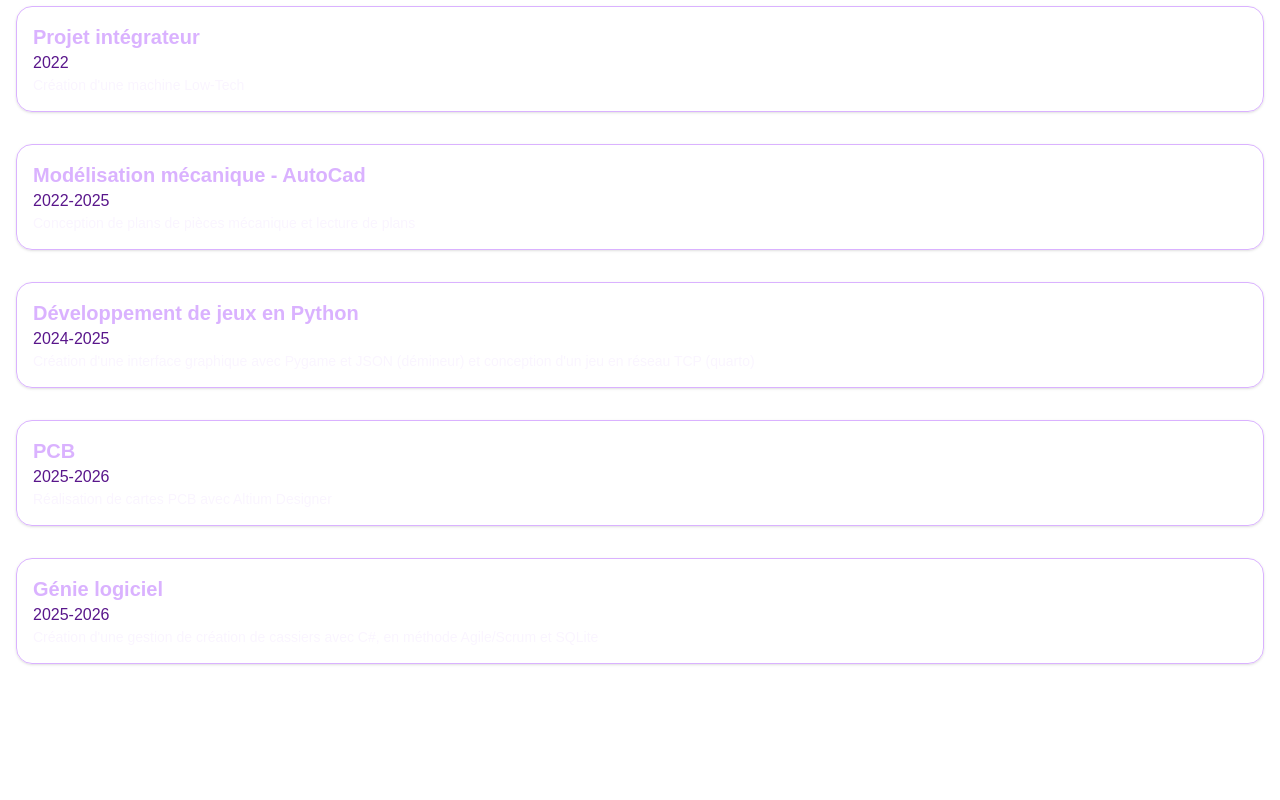
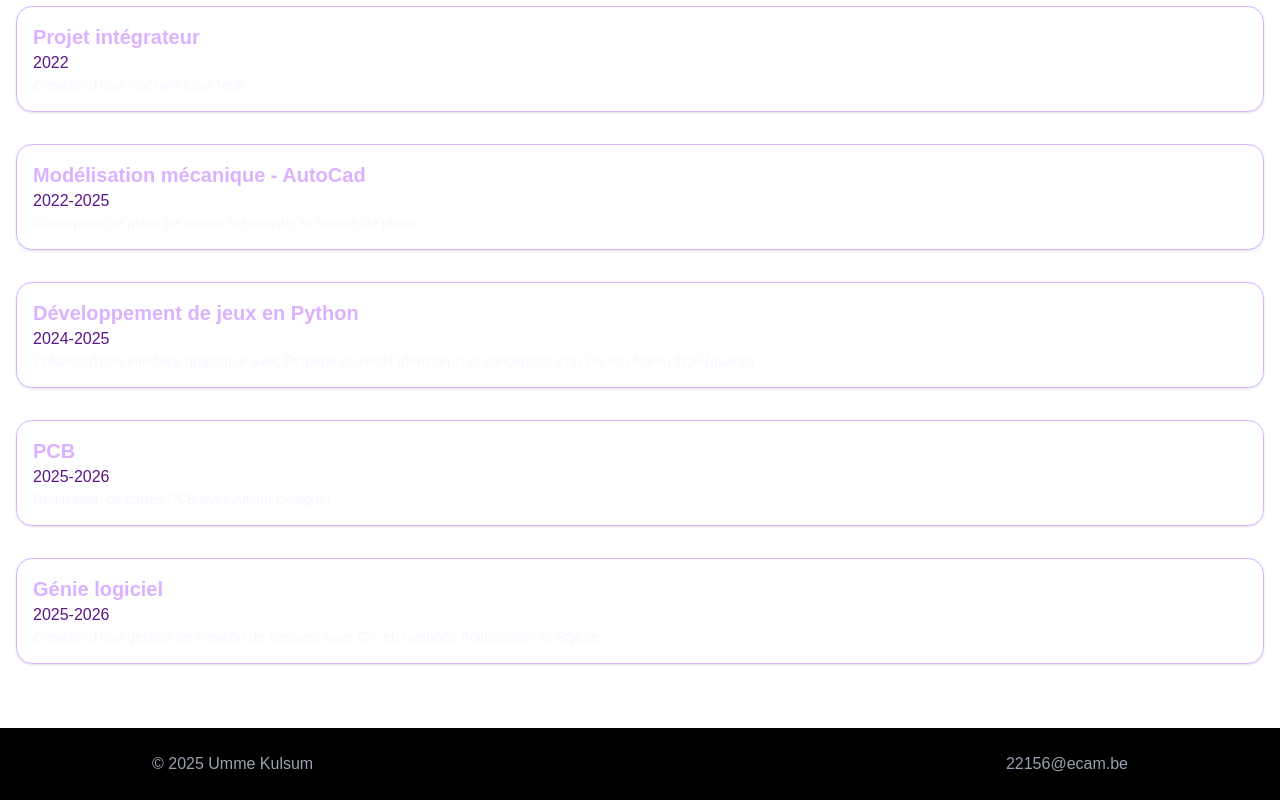
Before and after one commit to Kulsum22156/Portefolio, a Next.js app: page /CV in a window 1280 px wide. Shown: the part 792-1592 px from the top of the page. Before the commit the page ends 1488 px from the top, so only its background shows below. Built offline with nearby package versions, Linux system fonts and the light colour scheme.

Commit message:
Ajout d'un FootBar

```diff
--- /dev/null
+++ b/app/components/FootBar.tsx
@@ -0,0 +1,13 @@
+import Link from "next/link";
+
+export default function Footbar() {
+  return (
+    <footer className="bg-black text-gray-400 py-6 mt-16">
+      <div className="max-w-5xl mx-auto px-6 flex justify-between">
+        <p>© 2025 Umme Kulsum</p>
+        <p>22156@ecam.be</p>
+
+      </div>
+    </footer>
+  );
+}
--- a/app/layout.tsx
+++ b/app/layout.tsx
@@ -2,6 +2,7 @@ import type { Metadata } from "next";
 import { Geist, Geist_Mono } from "next/font/google";
 import "./globals.css";
 import Navbar from "./components/Navbar";
+import FootBar from "./components/FootBar";
 
 const geistSans = Geist({
   variable: "--font-geist-sans",
@@ -25,12 +26,11 @@ export default function RootLayout({
 }>) {
   return (
     <html lang="en">
-      <body
-        className={`${geistSans.variable} ${geistMono.variable} antialiased`}
-      >
+      <body>
         <Navbar/>
         {children}
+        <FootBar/>
       </body>
     </html>
   )
-}
+};
```
